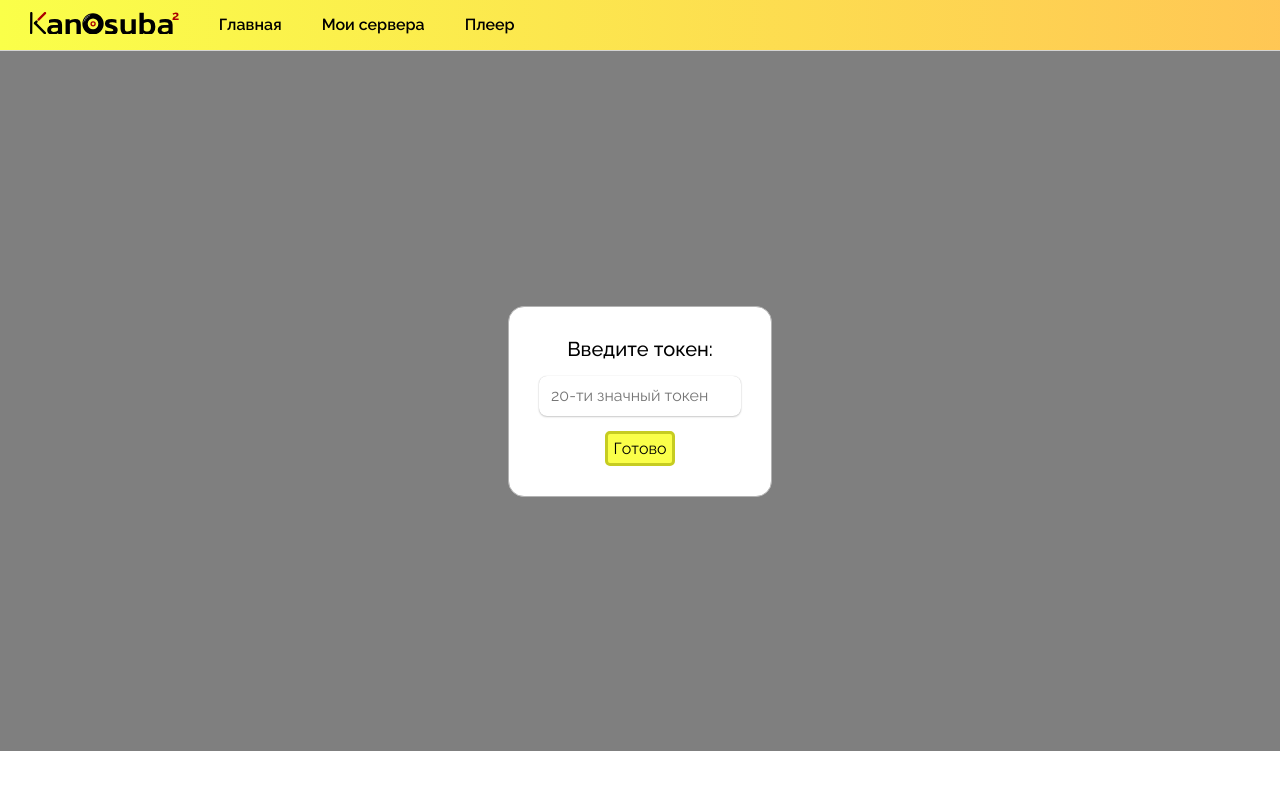
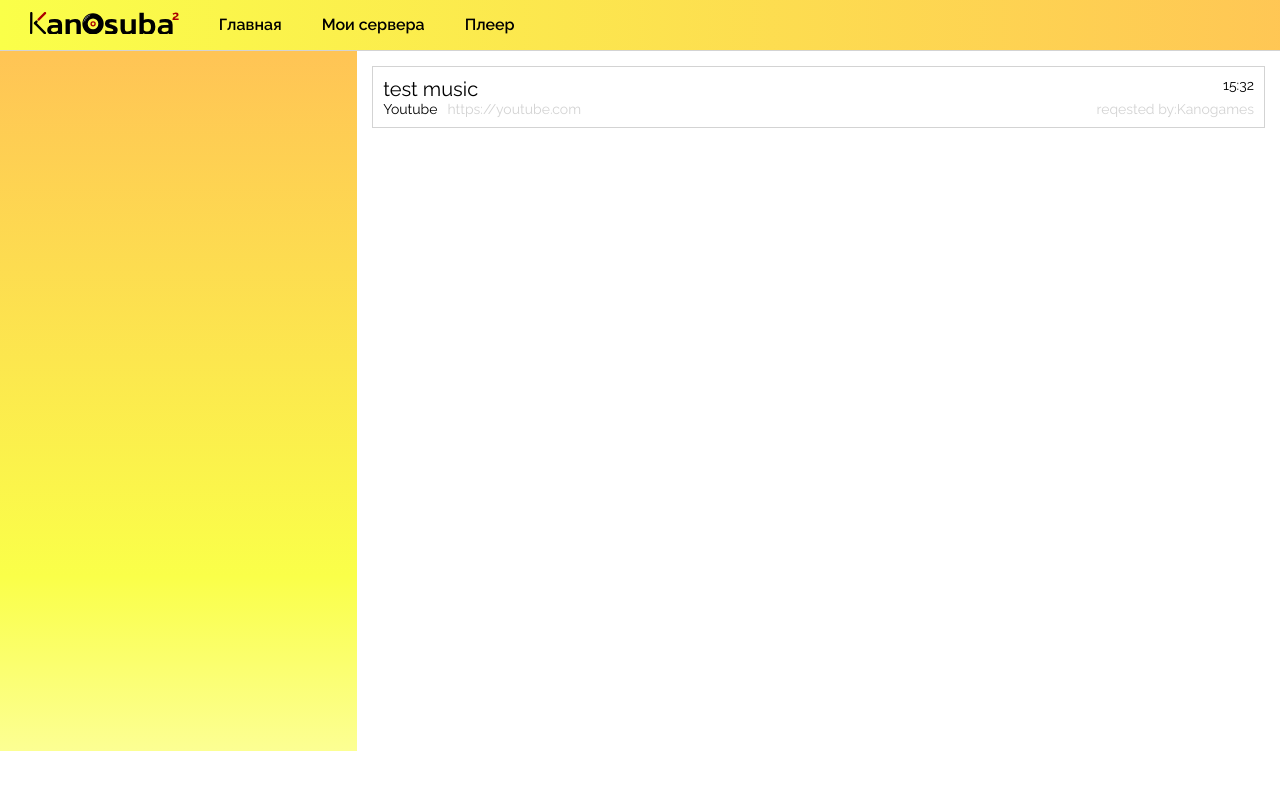
Before and after one commit to Kanogame/Node-Discord-Bot, a React (Create React App) app in the folder DiscordApp - frontend/: page /player/1 in a window 1280 px wide. Shown: the top 790 px of the page. Built offline with nearby package versions, Linux system fonts and the light colour scheme.

Commit message:
front rewrite pt5

```diff
--- a/DiscordApp - frontend/src/routes/player.jsx
+++ b/DiscordApp - frontend/src/routes/player.jsx
@@ -3,7 +3,7 @@ import { useState } from "react";
 import styled from "styled-components";
 
 const ModalContent = styled.div`
-    display: flex;
+    display: none;
     width: 100%;
     height: 100%;
     justify-content: center;
@@ -49,8 +49,19 @@ const ModalButton = styled.a`
     cursor: pointer;
     &:hover {
         background: #bbc020;
-    }
-`;
+    }`;
+
+const PlayerControls = styled.div`
+    flex: 2 1 0;
+    background: linear-gradient(0deg, rgba(252,255,147,1) 0%, rgba(250,255,73,1) 25%, rgba(255,196,85,1) 100%);`;
+
+const MusicList = styled.div`
+    padding: 15px;
+    flex: 5 1 0;`;
+
+const Root = styled.div`
+    display: flex;
+    height: 100%;`;
 
 export function loader({params}) {
     console.log(params.tokenPass);
@@ -74,14 +85,14 @@ export default function PlayerSection() {
                 <ModalButton href={`/player/${tokenPass}&t=${token}`}>Готово</ModalButton>
             </Modal>
         </ModalContent>
-
+        <Player musiclist={[{id: 1, title: "test music", length: "15:32", url: "https://youtube.com", request: "Kanogames"}]}></Player>
     </>
 }
 
 function Player(props) {
     const [musiclist, setMusicList] = useState(props.musiclist);
 
-    musiclist.map(music => {<Music
+    const data = musiclist.map(music => {return <Music
         id={music.id}
         title={music.title}
         length={music.length}
@@ -89,28 +100,51 @@ function Player(props) {
         request={music.request}
          />})
 
-    const Root = styled.div`
-        display: flex;
-        height: 100%;`;
-
-    const PlayerControls = styled.div`
-        flex: 2 1 0;
-        background: linear-gradient(0deg, rgba(252,255,147,1) 0%, rgba(250,255,73,1) 25%, rgba(255,196,85,1) 100%);`;
-
-    const MusicList = styled.div`
-        flex: 5 1 0;`;
-
     return <>
         <Root>
             <PlayerControls>
 
             </PlayerControls>
             <MusicList>
+                {data}
             </MusicList>
         </Root>
     </>
 }
 
 function Music(props) {
+    const MusicEl = styled.div`
+        padding: 10px;
+        color: black;
+        border: 1px solid lightgray;`;
 
+    const MusicHead = styled.div`
+        display: flex;
+        justify-content: space-between;`;
+
+    const MusicTitle = styled.div`
+        font-size: 20px;`;
+
+    const MusicTime = styled.div`
+        font-size: 14px;`;
+
+    const MusicType = styled.div`
+        font-size: 14px;`;
+
+    const MusicUrl = styled.div`
+        font-size: 14px;
+        display: inline-block;
+        margin-left: 10px;
+        color: lightgray;`;
+
+    return <MusicEl>
+        <MusicHead>
+            <MusicTitle>{props.title}</MusicTitle>
+            <MusicTime>{props.length}</MusicTime>
+        </MusicHead>
+        <MusicHead>
+            <MusicType>Youtube<MusicUrl>{props.url}</MusicUrl></MusicType>
+            <MusicUrl>{"reqested by:" + props.request}</MusicUrl>
+        </MusicHead>
+    </MusicEl>
 }
```
